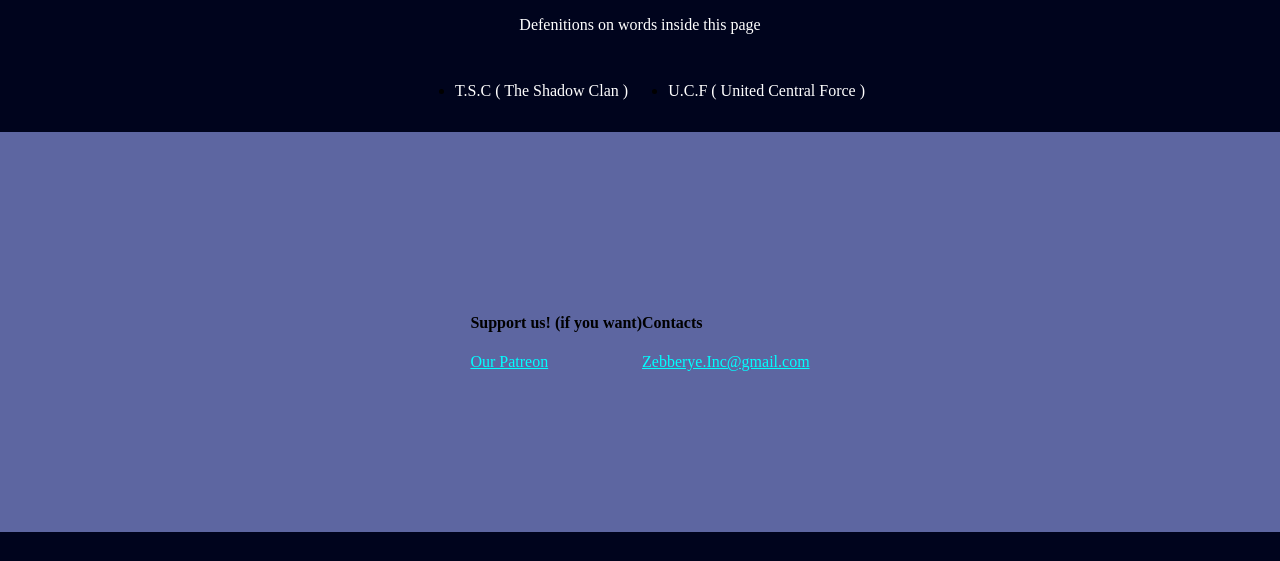
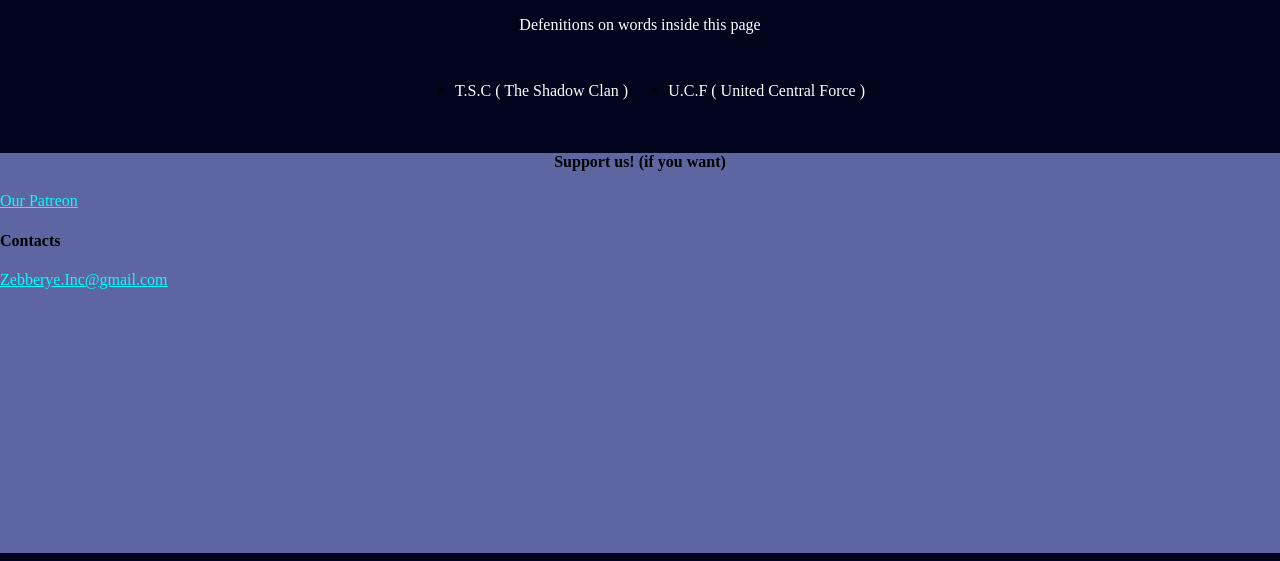
Before and after one commit to GamePace123/GameDev, a plain HTML site: page TheUnknown.html in a window 1280 px wide. Shown: the part 4199-4760 px from the top of the page. Before the commit the page ends 4739 px from the top, so only its background shows below. Drawn offline with Linux system fonts and the light colour scheme.

Commit message:
fixed problem

```diff
--- a/TheUnknown.html
+++ b/TheUnknown.html
@@ -153,7 +153,7 @@
         </div>
     </section>
 
-    <section class="ContactBox LoadAllOtherElements CenterContentsInLine" id="ContactBox">
+    <section class="ContactBox LoadAllOtherElements" id="ContactBox">
         <div>
             <h4 class="CenterText">Support us! (if you want)</h4>
             <a class="Link-Style" href="https://www.patreon.com/Zebberye">Our Patreon</a>
```
Also changed, not shown: index.html (+1 -1 lines).
